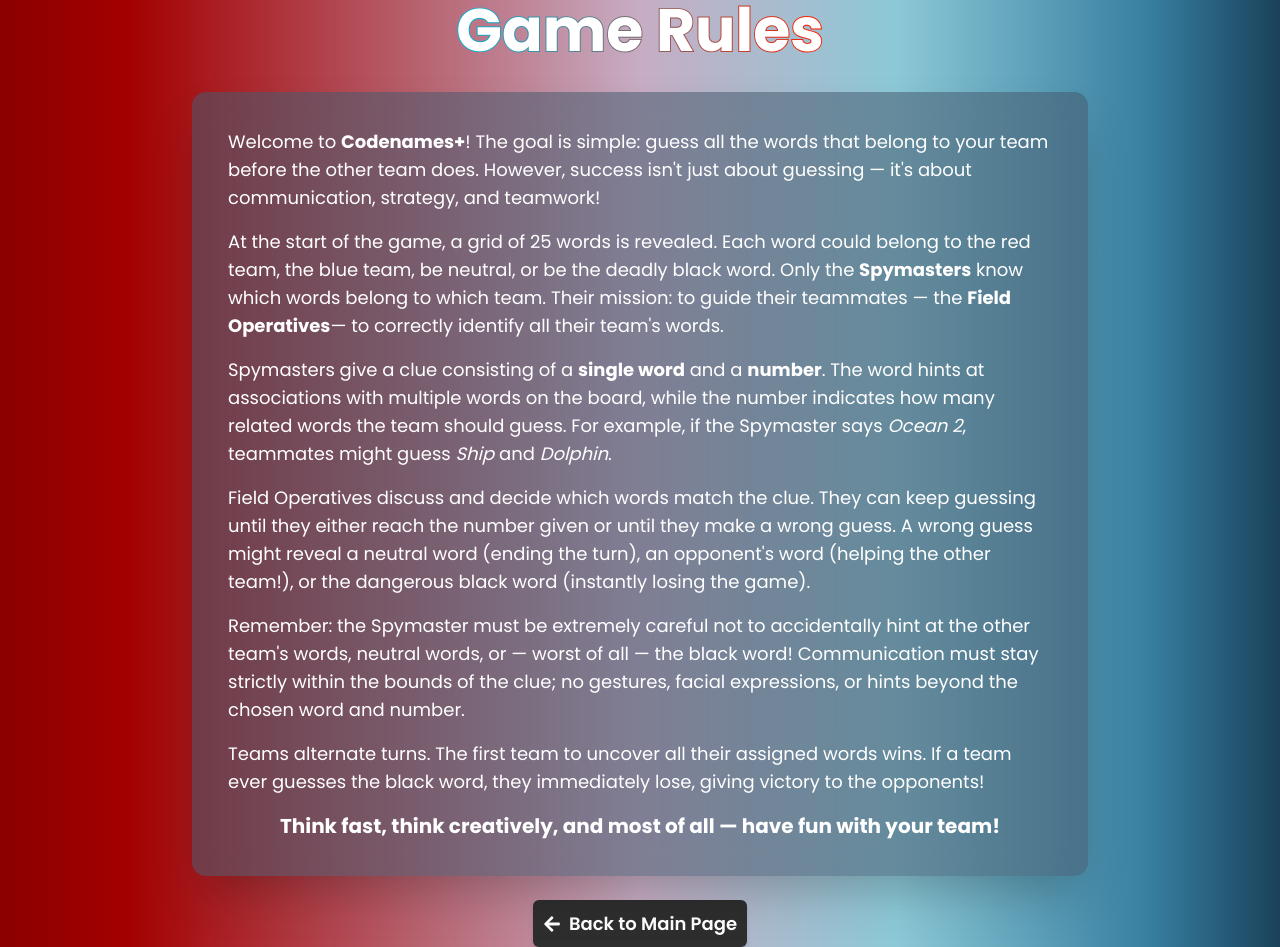
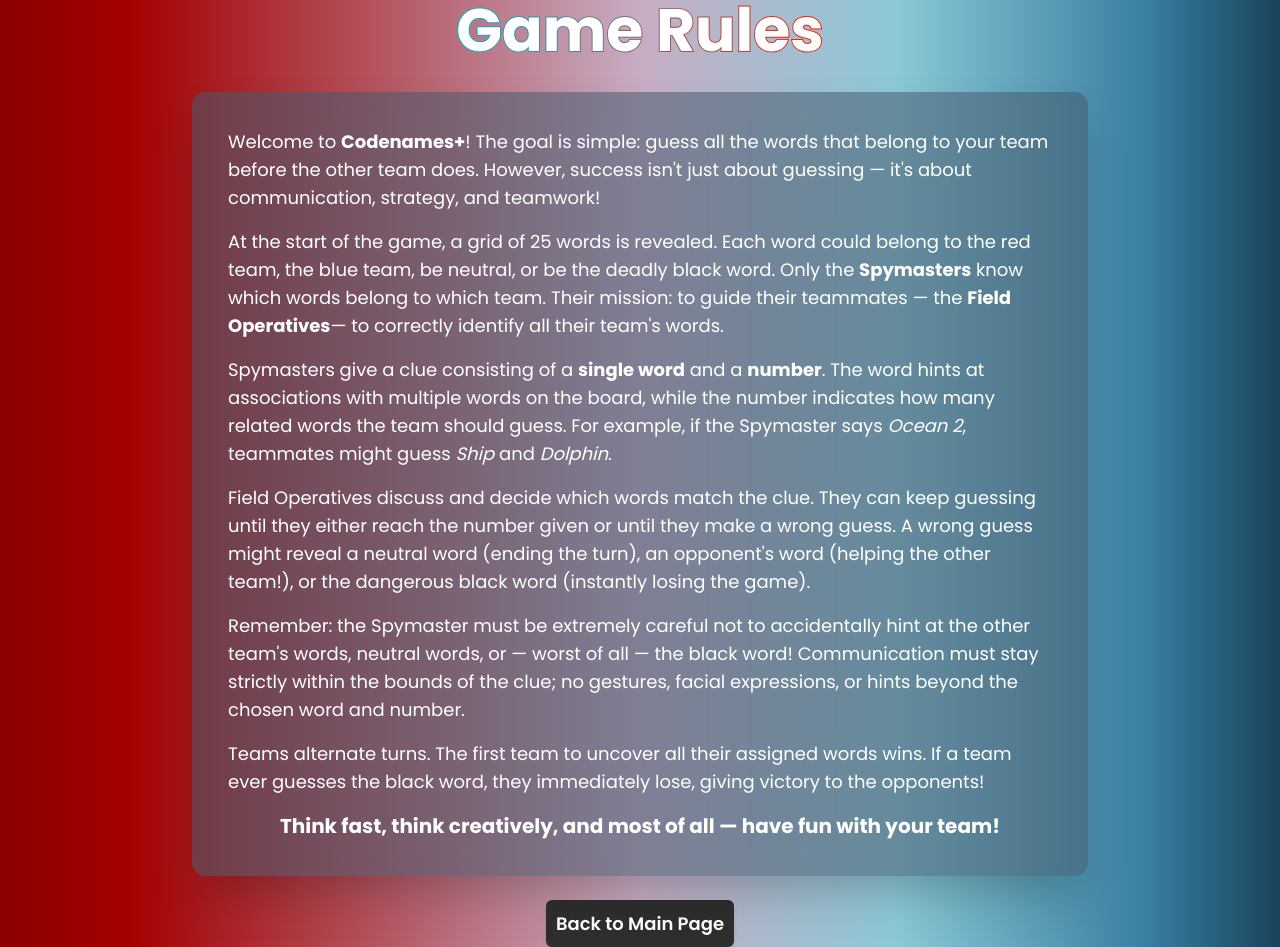
Before and after one commit to Fisssch/SoPra_MG_Client, a Next.js app: page /rules in a window 1280 px wide. Built offline with nearby package versions, Linux system fonts and the light colour scheme; what @ant-design/nextjs-registry would draw is missing.

Commit message:
Bug-fix rules page.

```diff
--- a/app/rules/page.tsx
+++ b/app/rules/page.tsx
@@ -1,7 +1,6 @@
 'use client';
 
 import { useRouter } from 'next/navigation';
-import { FaArrowLeft } from 'react-icons/fa';
 import { Poppins } from 'next/font/google';
 
 const poppins = Poppins({
@@ -84,7 +83,7 @@ export default function RulesPage() {
         onClick={() => router.push('/mainpage')}
         className="mt-10 flex items-center gap-2 bg-blue-600 px-6 py-3 rounded-lg text-lg font-semibold text-white hover:bg-blue-700 transition-all shadow-md"
       >
-        <FaArrowLeft /> Back to Main Page
+        Back to Main Page
       </button>
     </div>
   );
```
